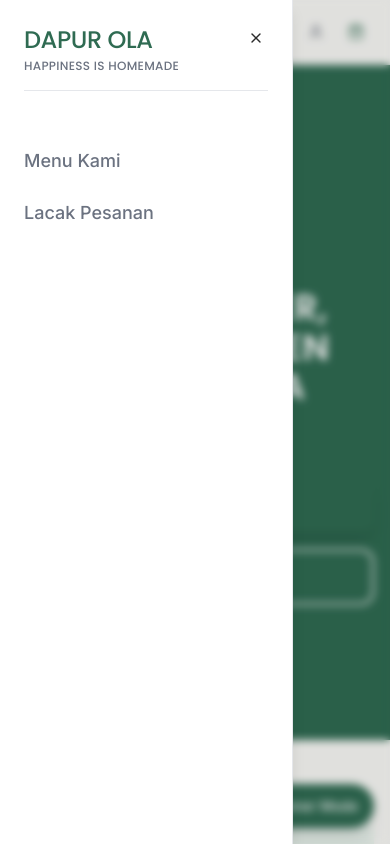
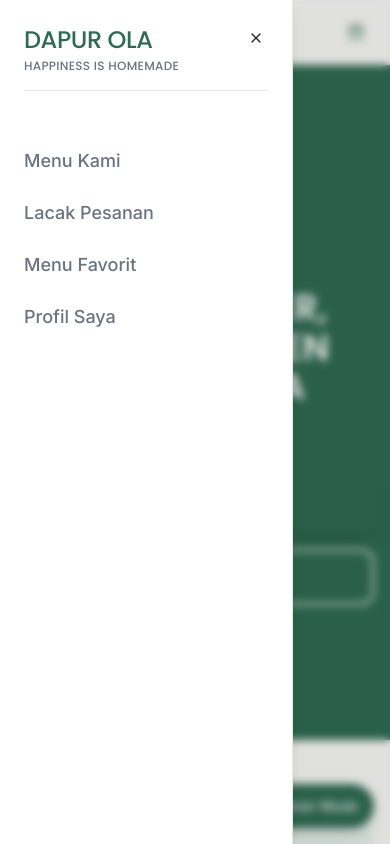
Before and after one commit to bimakrishnaproject/dapurola, a Next.js app: page / in a window 390 px wide. Both pictures are taken after a click on the button 26 px from the left and 32 px from the top of the page. Shown: the top 844 px of the page. Built offline with nearby package versions, Linux system fonts and the light colour scheme.

Commit message:
Move wishlist and profile buttons to mobile burger menu

```diff
--- a/src/components/layout/CustomerHeader.tsx
+++ b/src/components/layout/CustomerHeader.tsx
@@ -79,6 +79,29 @@
                   {link.label}
                 </Link>
               ))}
+              <Link
+                href="/wishlist"
+                className={cn(
+                  "text-lg font-medium transition-colors hover:text-primary flex items-center justify-between",
+                  pathname === "/wishlist" ? "text-primary" : "text-muted-foreground"
+                )}
+              >
+                <span>Menu Favorit</span>
+                {wishlist.length > 0 && (
+                  <span className="bg-destructive text-white text-[10px] font-bold px-2 py-0.5 rounded-full">
+                    {wishlist.length}
+                  </span>
+                )}
+              </Link>
+              <Link
+                href="/profile"
+                className={cn(
+                  "text-lg font-medium transition-colors hover:text-primary",
+                  pathname === "/profile" ? "text-primary" : "text-muted-foreground"
+                )}
+              >
+                Profil Saya
+              </Link>
             </nav>
           </SheetContent>
         </Sheet>
@@ -114,7 +137,7 @@
           <Button variant="ghost" size="icon" className="hidden sm:inline-flex text-muted-foreground hover:text-primary" onClick={() => setIsSearchOpen(true)}>
             <Search className="h-5 w-5" />
           </Button>
-          <Link href="/wishlist">
+          <Link href="/wishlist" className="hidden sm:inline-flex">
             <Button variant="ghost" size="icon" className="relative text-muted-foreground hover:text-primary">
               <Heart className="h-5 w-5" />
               {wishlist.length > 0 && (
@@ -122,7 +145,7 @@
               )}
             </Button>
           </Link>
-          <Link href="/profile">
+          <Link href="/profile" className="hidden sm:inline-flex">
             <Button variant="ghost" size="icon" className="text-muted-foreground hover:text-primary">
               <User className="h-5 w-5" />
             </Button>
```
